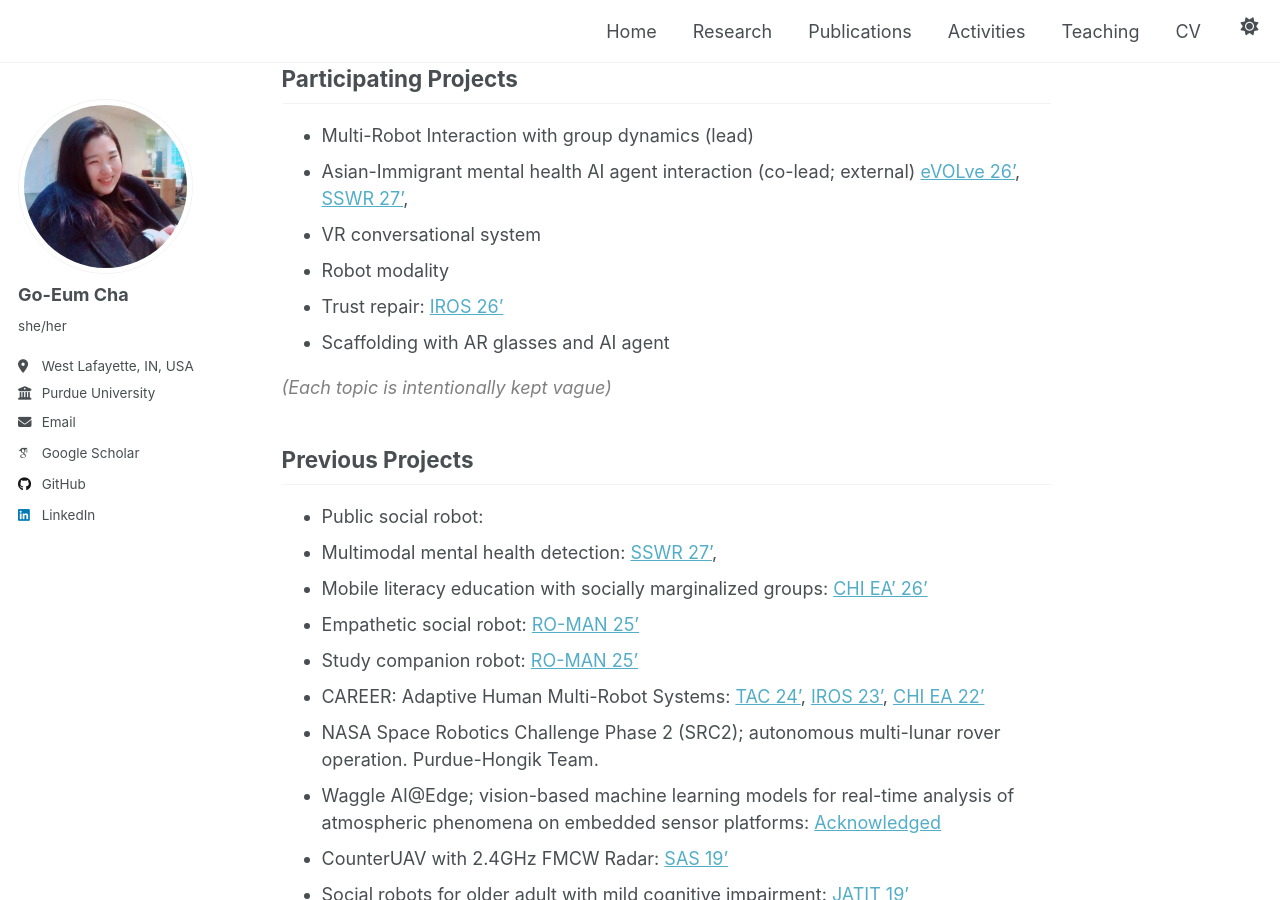
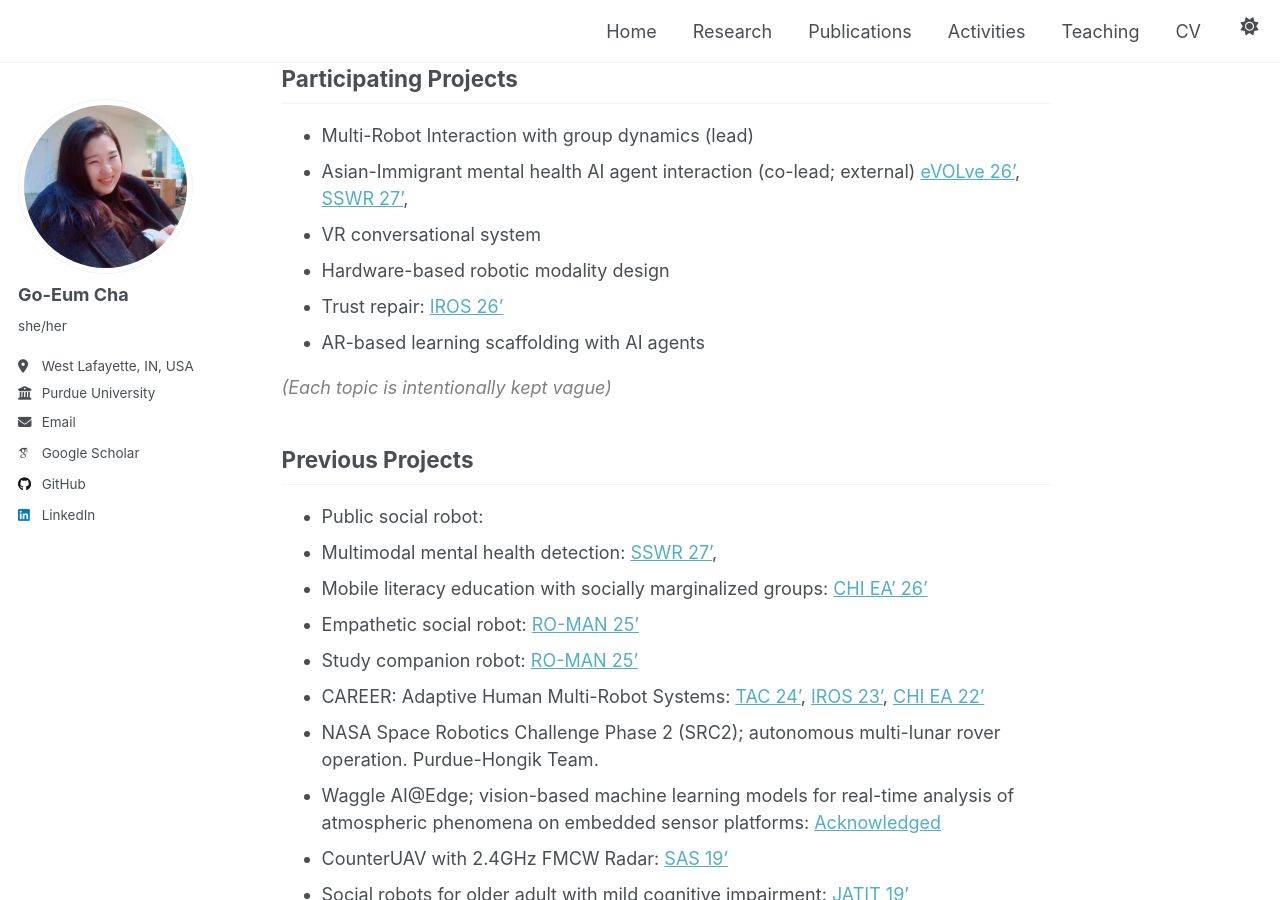
Before and after one commit to chagom/chagom.github.io, a Jekyll site: the page built from _pages/research.md, in a window 1280 px wide and 900 px high, scrolled down 616 px. Built offline with Jekyll 4.4.1, drawn with Linux system fonts in a browser that asks for light colours; some web fonts are replaced.

Commit message:
research modified

```diff
--- a/_pages/research.md
+++ b/_pages/research.md
@@ -21,9 +21,9 @@ If you are curious about the motivation behind my journey: [here](/research_root
 - Multi-Robot Interaction with group dynamics (lead)
 - Asian-Immigrant mental health AI agent interaction (co-lead; external) [eVOLve 26'](https://csw.utk.edu/continuing-education/evolve-conference/), [SSWR 27'](), []()
 - VR conversational system
-- Robot modality
+- Hardware-based robotic modality design
 - Trust repair: [IROS 26']()
-- Scaffolding with AR glasses and AI agent
+- AR-based learning scaffolding with AI agents
 
 <span style="color:gray">*(Each topic is intentionally kept vague)* </span>
 
```
